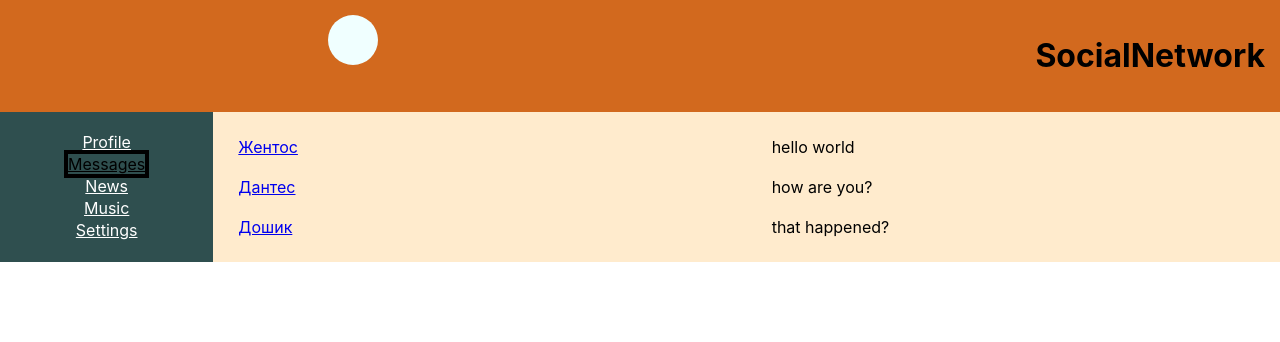
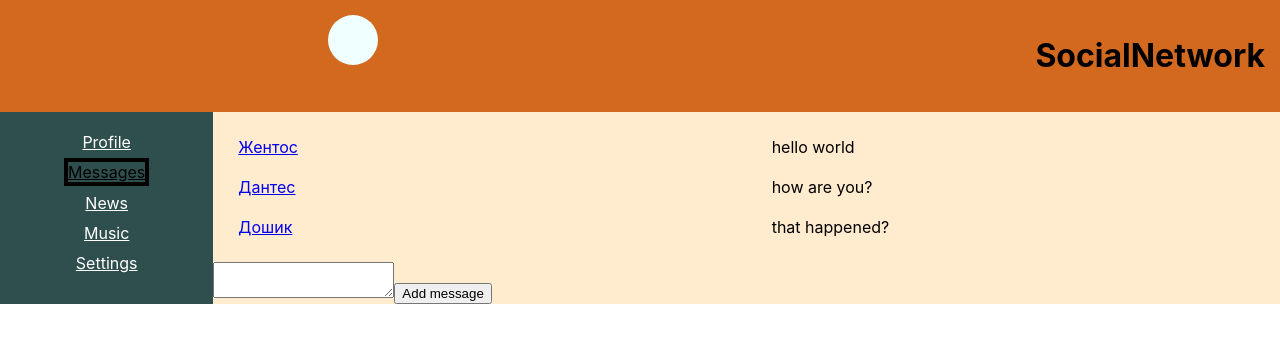
Before and after one commit to 123456789Dl/react_socialnet, a React (Create React App) app: page /Dialogs in a window 1280 px wide. Shown: the top 342 px of the page. Built offline with nearby package versions, Linux system fonts and the light colour scheme.

Commit message:
added render.js and some refactoring

```diff
--- a/src/App.js
+++ b/src/App.js
@@ -14,17 +14,22 @@ import Music from "./Components/Music/Music";
 import Settings from "./Components/Settings/Settings";
 
 function App(props) {
+
     return (
         <BrowserRouter>
             <div className="App">
                 <Header/>
                 <Nav/>
                 <div className="App_wrapper">
-                    <Route path="/Profile" render={ () => <MainPart posts={props.posts}/>}/>
-                    <Route path="/Dialogs" render={ () => <Dialogs names={props.names} messages={props.messages}/> }/>
-                    <Route path="/News" component={News}/>
-                    <Route path="/Music" component={Music}/>
-                    <Route path="/Settings" component={Settings}/>
+                    <Route path="/Profile" render={() => <MainPart
+                        posts={props.state.profilePage} addPost={props.addPost}/>
+                    }/>
+                    <Route path="/Dialogs" render={() => <Dialogs
+                        state={props.state.dialogsPage}/>
+                    }/>
+                    <Route path="/News" render={() => <News/>}/>
+                    <Route path="/Music" render={() => <Music/>}/>
+                    <Route path="/Settings" render={() => <Settings/>}/>
                 </div>
             </div>
         </BrowserRouter>
--- a/src/Components/Dialogs/Dialogs.jsx
+++ b/src/Components/Dialogs/Dialogs.jsx
@@ -6,21 +6,31 @@ import DialogItem from "./DialogItem/DialogItem";
 import M from "./Messages/Message.module.css";
 
 const Dialogs = (props) => {
+    let addNewMessage = React.createRef();
 
-    let methodMap = props.names.map((element) => {
+    let addMessage = () => {
+        let a = addNewMessage.current.value;
+        alert(a);
+    }
+
+    let namesMap = props.state.dialogsData.map((element) => {
         return (<DialogItem name={element.name} id={element.id}/>)
     })
 
-    let messageMap = props.messages.map((el)=> {
+    let messageMap = props.state.messageData.map((el)=> {
         return (<Message text={el.message}/>)
     })
     return (
         <div className={D.Dialogs}>
             <div className={D.Dialogs_items}>
-                {methodMap}
+                {namesMap}
             </div>
             <div className={M.Messages}>
                 {messageMap}
+            </div>
+            <div>
+                <textarea ref={addNewMessage}></textarea>
+                <button onClick={addMessage}>Add message</button>
             </div>
         </div>
     )
--- a/src/Components/Profile/MainPart.jsx
+++ b/src/Components/Profile/MainPart.jsx
@@ -8,7 +8,7 @@ import ProfileInfo from "./ProfileInfo/ProfileInfo";
 const MainPart = (props) => {
     return(
         <main>
-            <ProfileInfo/>
+            <ProfileInfo addPost={props.addPost}/>
             <MyPost posts={props.posts}/>
         </main>
     )
--- a/src/Components/Profile/MyPosts/MyPost.jsx
+++ b/src/Components/Profile/MyPosts/MyPost.jsx
@@ -10,8 +10,8 @@ const MyPost = (props) => {
 
     return (
         <div className={My.MainPart_posts}>
-            <h2 className={My.MainPart_heading}>
-            </h2>
+            {/*<h2 className={My.MainPart_heading}>*/}
+            {/*</h2>*/}
             {postsElements}
         </div>
     )
--- a/src/Components/Profile/MyPosts/Post/Post.jsx
+++ b/src/Components/Profile/MyPosts/Post/Post.jsx
@@ -1,7 +1,7 @@
 import React from 'react'
 import P from './Post.module.css'
 
-const Post = (props) => {
+const   Post = (props) => {
     return (
         <div className={P.MainPart_post}>
             <div className={P.MainPart_avatar}>
--- a/src/Components/Profile/ProfileInfo/ProfileInfo.jsx
+++ b/src/Components/Profile/ProfileInfo/ProfileInfo.jsx
@@ -2,10 +2,24 @@ import React from "react";
 import P from "./ProfileInfo.module.css"
 
 
-export default function ProfileInfo() {
+export default function ProfileInfo(props) {
+
+    let newPostEvent = React.createRef();
+
+    let addPost = () => {
+        let a = newPostEvent.current.value;
+        props.addPost(a);
+        newPostEvent.current.value = '';
+    }
     return (
-        <div className={P.MainPart_back}>
-            <img src="https://www.tui.ru/getmedia/8605a712-8718-4d97-b1b6-61bf45b7797a/italy-visa-main" alt=""/>
+        <div>
+            <div className={P.MainPart_back}>
+                <img src="https://www.tui.ru/getmedia/8605a712-8718-4d97-b1b6-61bf45b7797a/italy-visa-main" alt=""/>
+            </div>
+            <div className={P.MainPart_button}>
+                <textarea ref={newPostEvent} ></textarea>
+                <button onClick={addPost}>Add post</button>
+            </div>
         </div>
     )
 }
--- a/src/Components/Profile/ProfileInfo/ProfileInfo.module.css
+++ b/src/Components/Profile/ProfileInfo/ProfileInfo.module.css
@@ -7,3 +7,7 @@
 /*.MainPart_back{*/
 /*    grid-area: mainB;*/
 /*}*/
+.MainPart_button{
+    display: grid;
+    text-align: center;
+}
--- a/src/index.js
+++ b/src/index.js
@@ -1,35 +1,9 @@
 import React from 'react';
-import ReactDOM from 'react-dom';
-import './index.css';
-import App from './App';
 import * as serviceWorker from './serviceWorker';
-
-let dialogsData = [
-    {name: 'Жентос', id: 1},
-    {name: 'Дантес', id: 2},
-    {name: 'Дошик', id: 3}
-]
-
-let messageData = [
-    {id: 1, message: 'hello world'},
-    {id: 2, message: 'how are you?'},
-    {id:3, message: 'that happened?'}
-]
-let postsData = [
-    {id: 1, post: "Hello world", likes: 21},
-    {id: 2, post: "It's my first post", likes: 20},
-    {id: 3, post: "Kak krasivaa", likes: 14}
-]
+import {rerenderEntireTree} from "./render";
+import state, {addPosts} from "./redux/state";
 
 
-ReactDOM.render(
-  <React.StrictMode>
-    <App names={dialogsData} messages={messageData} posts={postsData}/>
-  </React.StrictMode>,
-  document.getElementById('root')
-);
+rerenderEntireTree(state, addPosts);
 
-// If you want your app to work offline and load faster, you can change
-// unregister() to register() below. Note this comes with some pitfalls.
-// Learn more about service workers: https://bit.ly/CRA-PWA
 serviceWorker.unregister();
--- /dev/null
+++ b/src/redux/state.js
@@ -0,0 +1,32 @@
+import {rerenderEntireTree} from "../render";
+
+let state = {
+    dialogsPage: {
+        dialogsData: [
+            {name: 'Жентос', id: 1},
+            {name: 'Дантес', id: 2},
+            {name: 'Дошик', id: 3}
+        ],
+        messageData: [
+            {id: 1, message: 'hello world'},
+            {id: 2, message: 'how are you?'},
+            {id: 3, message: 'that happened?'}
+        ]
+    },
+    profilePage: [
+        {id: 1, post: "Hello world", likes: 21},
+        {id: 2, post: "It's my first post", likes: 20},
+        {id: 3, post: "Kak krasivaa", likes: 14}
+    ]
+}
+
+export let addPosts = (message) => {
+    let newPost = {
+        id: 5,
+        post: message,
+        likes: 20
+    }
+    rerenderEntireTree(state, addPosts);
+    state.profilePage.push(newPost);
+}
+export default state;
--- /dev/null
+++ b/src/render.js
@@ -0,0 +1,17 @@
+import React from 'react';
+import ReactDOM from 'react-dom';
+import './index.css';
+import App from './App';
+import * as serviceWorker from './serviceWorker';
+
+
+export let rerenderEntireTree = (state, addPosts) => {
+    ReactDOM.render(
+        <React.StrictMode>
+            <App state={state} addPost={addPosts}/>
+        </React.StrictMode>,
+        document.getElementById('root')
+    );
+}
+
+serviceWorker.unregister();
```
